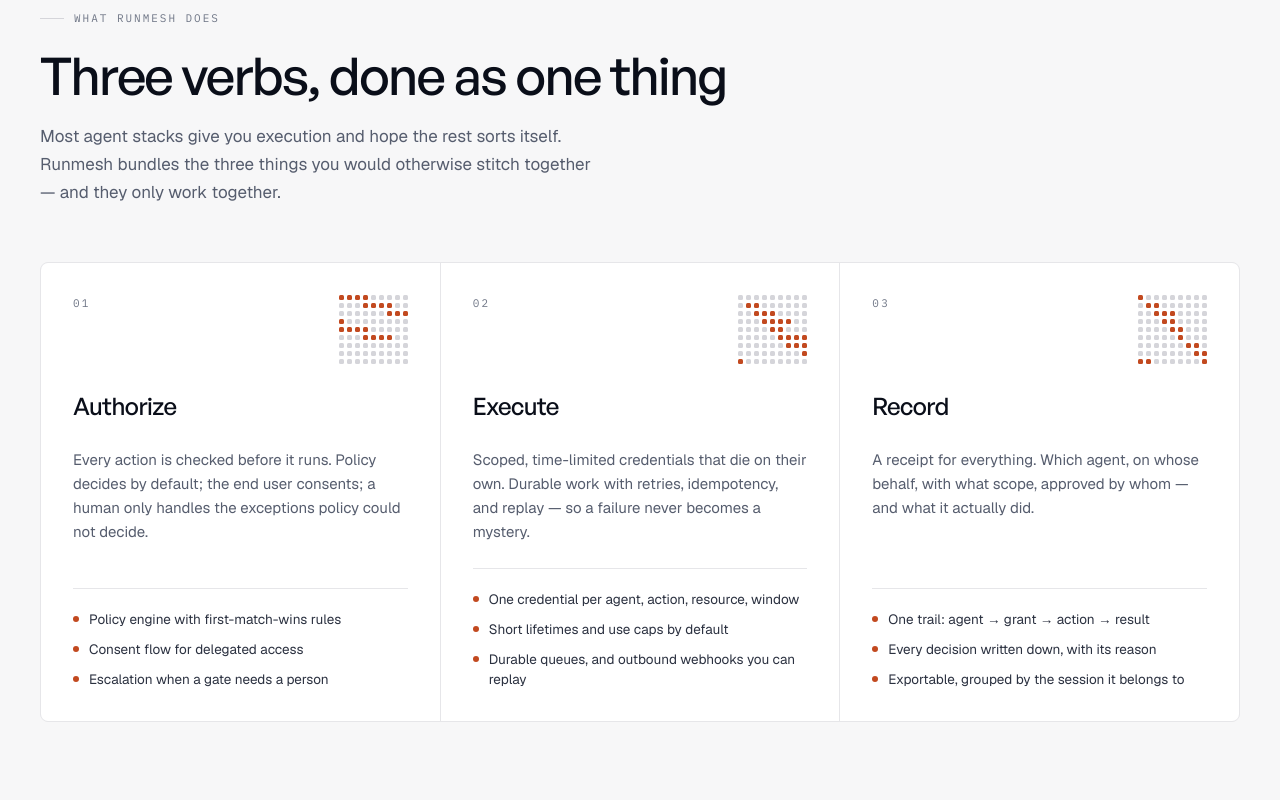
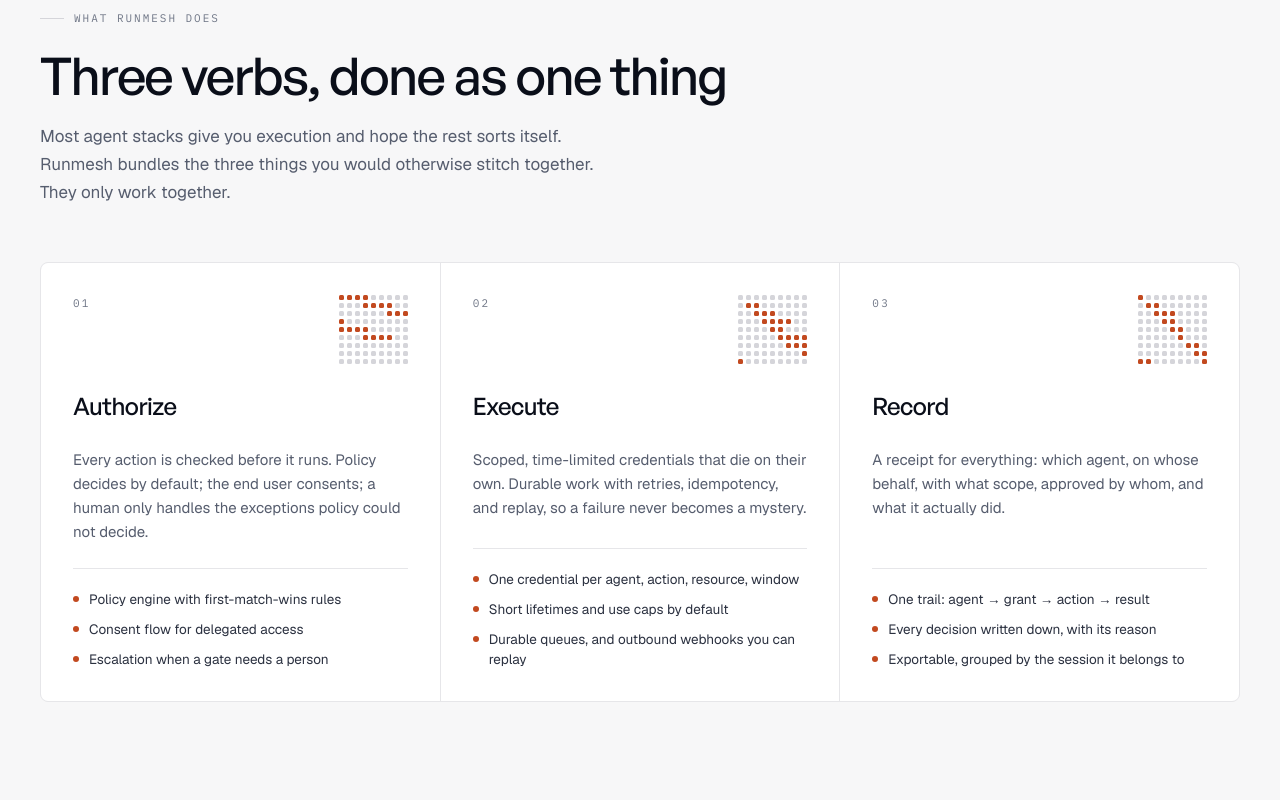
Before and after one commit to Daviduche03/Runmesh, a React (Vite) app in the folder frontend/: page / in a window 1280 px wide. Shown: the part 1500-2300 px from the top of the page. Built offline with nearby package versions, Linux system fonts and the light colour scheme.

Commit message:
Remove em dashes from landing copy

```diff
--- a/frontend/src/modules/landing/control-room.tsx
+++ b/frontend/src/modules/landing/control-room.tsx
@@ -25,7 +25,7 @@
 		title: "Decide what runs freely",
 		copy: "Ordered rules that auto-approve, require consent, escalate to a human, or deny. First match wins. Every decision is written to the ledger, and a gate that never rejects is not a gate.",
 		points: [
-			"Allow, consent, escalate, or deny — in order",
+			"Allow, consent, escalate, or deny, in that order",
 			"Log-only rules for watching before enforcing",
 			"Coverage gaps and a capability matrix",
 		],
@@ -37,7 +37,7 @@
 		id: "audit",
 		eyebrow: "Audit",
 		title: "Every action, on the record",
-		copy: "Threads group an agent session. Runs group one operation. Every event traces back to the human it was taken on behalf of — exportable, replayable, and explainable.",
+		copy: "Threads group an agent session. Runs group one operation. Every event traces back to the human it was taken on behalf of. It is exportable, replayable, and explainable.",
 		points: [
 			"Agent → grant → action → result in one stream",
 			"Attribution down to the individual and the tool",
@@ -59,7 +59,7 @@
 						The place your team runs agents from
 					</h2>
 					<p className="mt-5 max-w-[560px] text-pretty text-[17px] leading-7 text-[var(--rm-muted)]">
-						The same controls your engineers use to run agents in production — not a separate admin tool
+						The same controls your engineers use to run agents in production, not a separate admin tool
 						bolted on top.
 					</p>
 				</div>
--- a/frontend/src/modules/landing/footer.tsx
+++ b/frontend/src/modules/landing/footer.tsx
@@ -46,7 +46,7 @@
 						<span className="font-sans font-medium">Runmesh</span>
 					</Link>
 					<p className="mt-5 max-w-[300px] text-[14px] leading-6 text-[var(--rm-ink-muted)]">
-						The control plane for AI agents — identity, access, approvals, and audit in one layer.
+						The control plane for AI agents: identity, access, approvals, and audit in one layer.
 					</p>
 					<p className="mt-6 font-mono text-[11px] uppercase tracking-[0.16em] text-[var(--rm-ink-muted)]">
 						MIT licensed
--- a/frontend/src/modules/landing/hero.tsx
+++ b/frontend/src/modules/landing/hero.tsx
@@ -15,7 +15,7 @@
 						</h1>
 
 						<p className="mt-6 max-w-[520px] text-pretty text-[16px] leading-6 text-[var(--rm-muted)]">
-							Runmesh sits between an agent&rsquo;s intent and a real action — it decides what is
+							Runmesh sits between an agent&rsquo;s intent and a real action. It decides what is
 							allowed, executes durably, and records the result.
 						</p>
 
--- a/frontend/src/modules/landing/how-it-works.tsx
+++ b/frontend/src/modules/landing/how-it-works.tsx
@@ -204,7 +204,7 @@
 	{
 		index: "03",
 		title: "The action runs",
-		copy: "Durable execution with retries and idempotency — then a receipt written down: which agent, on whose behalf, approved by whom.",
+		copy: "Durable execution with retries and idempotency, then a receipt written down: which agent, on whose behalf, approved by whom.",
 		Scene: ExecutionScene,
 		points: ["Retries and idempotency keys", "One trail: agent → grant → approver → result"],
 	},
--- a/frontend/src/modules/landing/primitives.tsx
+++ b/frontend/src/modules/landing/primitives.tsx
@@ -64,7 +64,7 @@
 }
 
 /**
- * DotField — a grid of small squares where some are lit. Used as a texture
+ * DotField: a grid of small squares where some are lit. Used as a texture
  * behind feature cards, echoing the dot-matrix graphics on reference sites.
  * `lit` is a list of indices (row * cols + col) to fill.
  */
--- a/frontend/src/modules/landing/product.tsx
+++ b/frontend/src/modules/landing/product.tsx
@@ -12,14 +12,14 @@
 	{
 		index: "02",
 		title: "Execute",
-		copy: "Scoped, time-limited credentials that die on their own. Durable work with retries, idempotency, and replay — so a failure never becomes a mystery.",
+		copy: "Scoped, time-limited credentials that die on their own. Durable work with retries, idempotency, and replay, so a failure never becomes a mystery.",
 		points: ["One credential per agent, action, resource, window", "Short lifetimes and use caps by default", "Durable queues, and outbound webhooks you can replay"],
 		lit: [10, 11, 20, 21, 22, 30, 31, 32, 33, 40, 41, 50, 51, 52, 53, 60, 61, 62, 71, 72],
 	},
 	{
 		index: "03",
 		title: "Record",
-		copy: "A receipt for everything. Which agent, on whose behalf, with what scope, approved by whom — and what it actually did.",
+		copy: "A receipt for everything: which agent, on whose behalf, with what scope, approved by whom, and what it actually did.",
 		points: ["One trail: agent → grant → action → result", "Every decision written down, with its reason", "Exportable, grouped by the session it belongs to"],
 		lit: [0, 10, 11, 20, 21, 22, 30, 31, 40, 41, 50, 60, 61, 70, 71, 72, 73, 80, 81, 82],
 	},
@@ -39,7 +39,7 @@
 					</h2>
 					<p className="mt-5 max-w-[560px] text-pretty text-[17px] leading-7 text-[var(--rm-muted)]">
 						Most agent stacks give you execution and hope the rest sorts itself. Runmesh bundles the three
-						things you would otherwise stitch together — and they only work together.
+						things you would otherwise stitch together. They only work together.
 					</p>
 				</div>
 
--- a/frontend/src/modules/landing/use-cases.tsx
+++ b/frontend/src/modules/landing/use-cases.tsx
@@ -13,7 +13,7 @@
 	{
 		Icon: ChatCircleDots,
 		title: "Answer from a real account",
-		copy: "A support agent reads a customer’s actual billing history — through your product, on their behalf, never holding the card.",
+		copy: "A support agent reads a customer’s actual billing history through your product, on their behalf, never holding the card.",
 	},
 	{
 		Icon: CreditCard,
@@ -28,7 +28,7 @@
 	{
 		Icon: FileText,
 		title: "Write the release notes",
-		copy: "Merged pull requests become a changelog in the channel you chose — by an agent that only ever had read access.",
+		copy: "Merged pull requests become a changelog in the channel you chose, written by an agent that only ever had read access.",
 	},
 	{
 		Icon: ArrowsClockwise,
```
